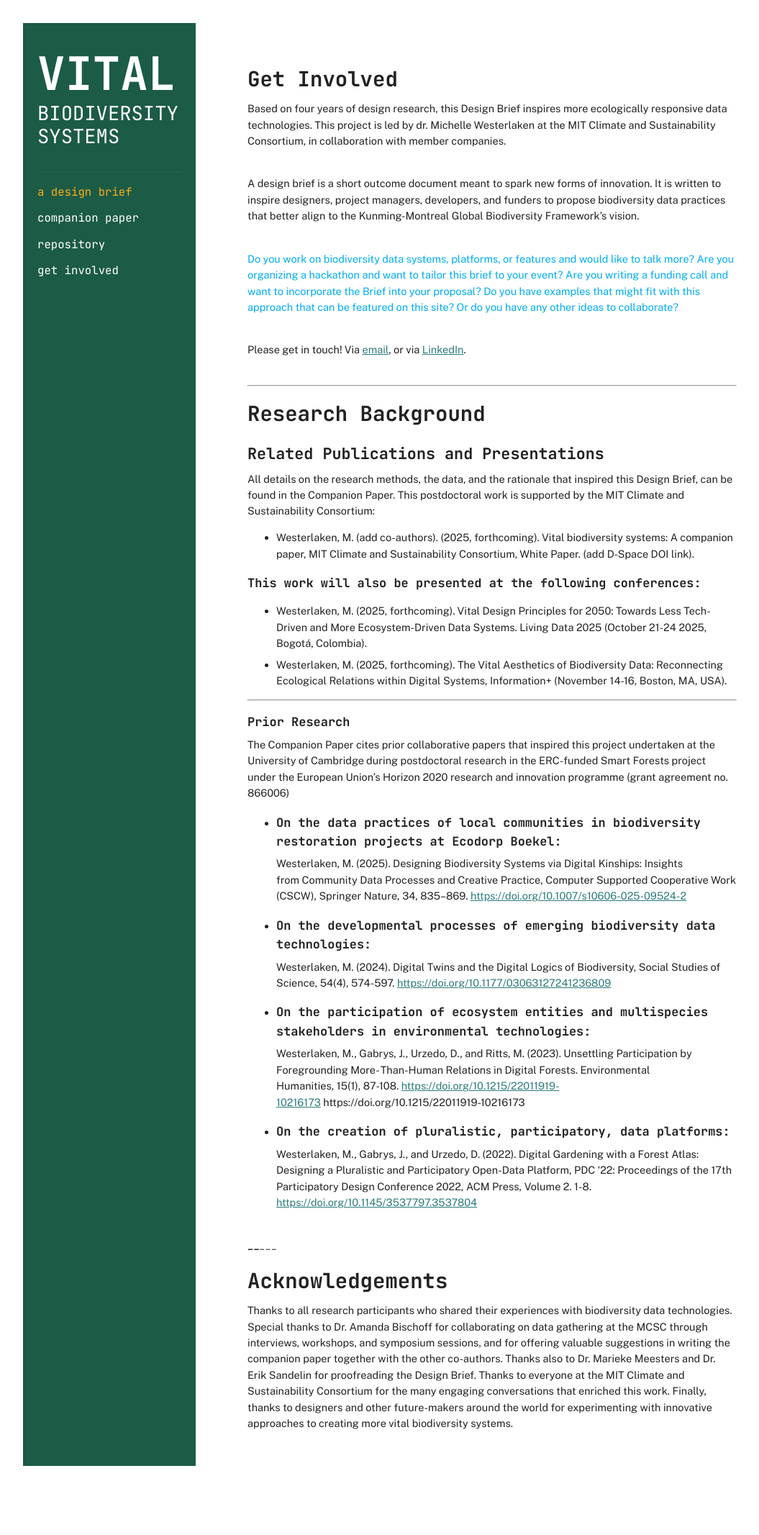
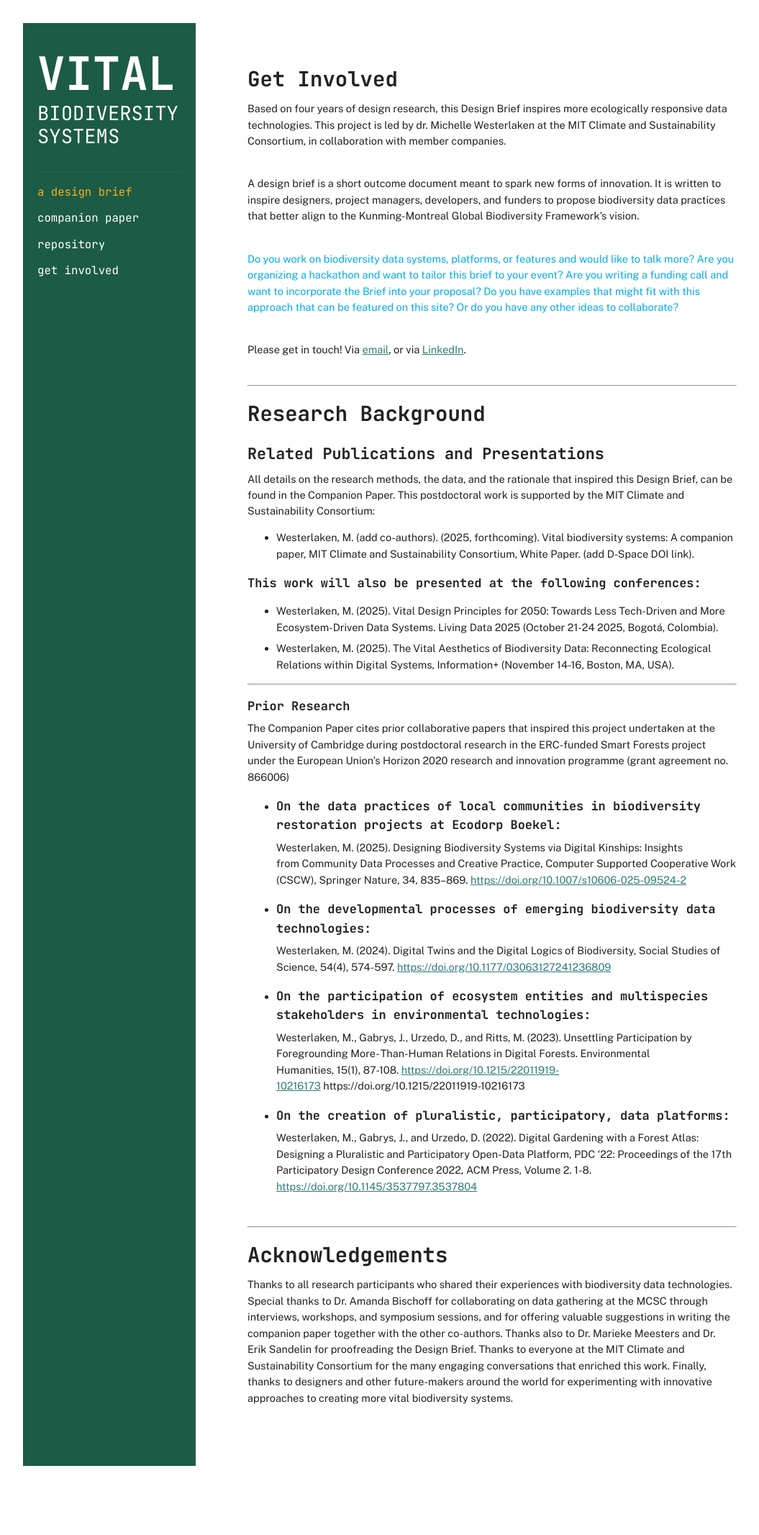
Before and after one commit to vitalbiodiversity/vitalbiodiversity.github.io, a Jekyll site: the page built from get-involved.md, in a window 1280 px wide. Shown: the whole page at 72% size, without its empty margins (58-1113 px from the left). Built offline with Jekyll 4.4.1, drawn with Linux system fonts in a browser that asks for light colours.

Commit message:
Update get-involved.md

```diff
--- a/get-involved.md
+++ b/get-involved.md
@@ -40,9 +40,9 @@
 
 ### This work will also be presented at the following conferences:
 
-- Westerlaken, M. (2025, forthcoming). Vital Design Principles for 2050: Towards Less Tech-Driven and More Ecosystem-Driven Data Systems. Living Data 2025 (October 21-24 2025, Bogotá, Colombia).
+- Westerlaken, M. (2025). Vital Design Principles for 2050: Towards Less Tech-Driven and More Ecosystem-Driven Data Systems. Living Data 2025 (October 21-24 2025, Bogotá, Colombia).
 
-- Westerlaken, M. (2025, forthcoming). The Vital Aesthetics of Biodiversity Data: Reconnecting Ecological Relations within Digital Systems, Information+ (November 14-16, Boston, MA, USA).
+- Westerlaken, M. (2025). The Vital Aesthetics of Biodiversity Data: Reconnecting Ecological Relations within Digital Systems, Information+ (November 14-16, Boston, MA, USA).
 
 
 _________
@@ -65,6 +65,7 @@
 Westerlaken, M., Gabrys, J., and Urzedo, D. (2022). Digital Gardening with a Forest Atlas: Designing a Pluralistic and Participatory Open-Data Platform, PDC ‘22: Proceedings of the 17th Participatory Design Conference 2022, ACM Press, Volume 2. 1-8. <a href="https://doi.org/10.1145/3537797.3537804">https://doi.org/10.1145/3537797.3537804</a>
 
 <br>
+
 _________
 
 
```
